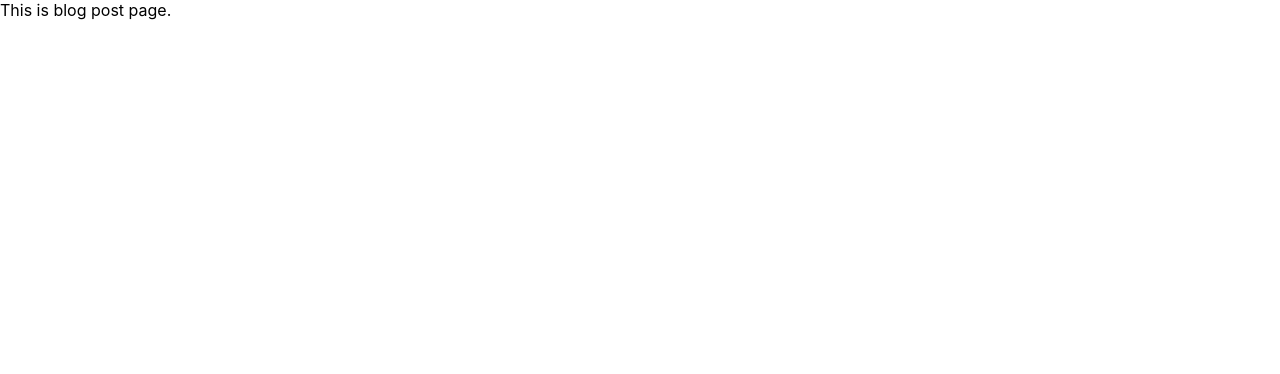
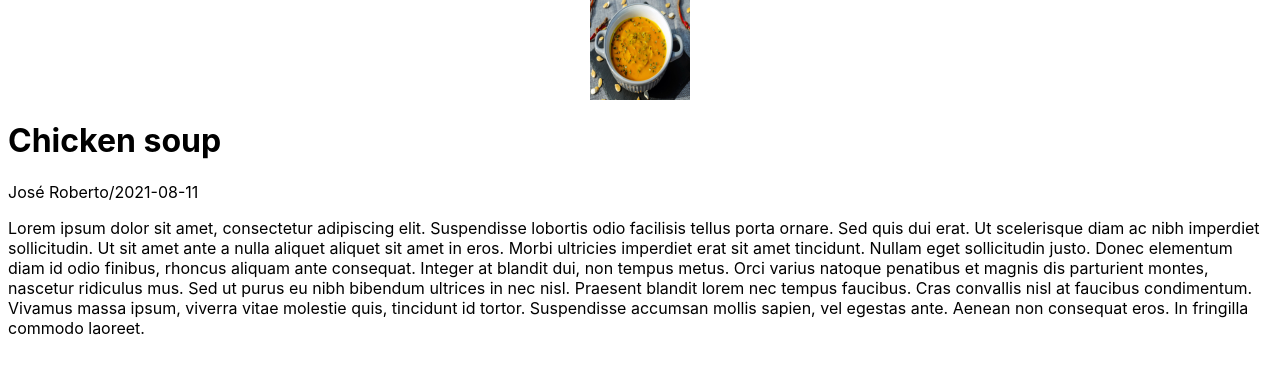
Before and after one commit to JrzenonDev/blog-nextjs, a Next.js app: page /blog/chicken-soup in a window 1280 px wide. Shown: the top 374 px of the page. Built offline with nearby package versions, Linux system fonts and the light colour scheme.

Commit message:
get data for post in post/slug

```diff
--- a/pages/blog/[slug].jsx
+++ b/pages/blog/[slug].jsx
@@ -1,7 +1,25 @@
+import Image from 'next/image';
 import { getAllSlugs, getPostData } from '../../lib/posts'
+import styles from '../../styles/BlogPost.module.css'
 
 export default function BlogPost(props) {
-  return <div>This is blog post page.</div>
+  const { postData } = props;
+  return (
+    <div className={styles.container}>
+      <div style={{width: '100px', height: '100px', position: 'relative'}}>
+        <Image
+          src={postData.coverImage}
+          alt={postData.title}
+          layout='fill'
+        />
+      </div>
+      <div>
+        <h1>{postData.title}</h1>
+        <p>{postData.author}/{postData.publishDate}</p>
+        <p>{postData.content}</p>
+      </div>
+    </div>
+  )
 }
 
 export const getStaticPaths = () => {
--- /dev/null
+++ b/styles/BlogPost.module.css
@@ -0,0 +1,9 @@
+.container {
+  min-height: 100vh;
+  padding: 0 0.5rem;
+  display: flex;
+  flex-direction: column;
+  justify-content: top;
+  align-items: center;
+  height: 100vh;
+}
```
